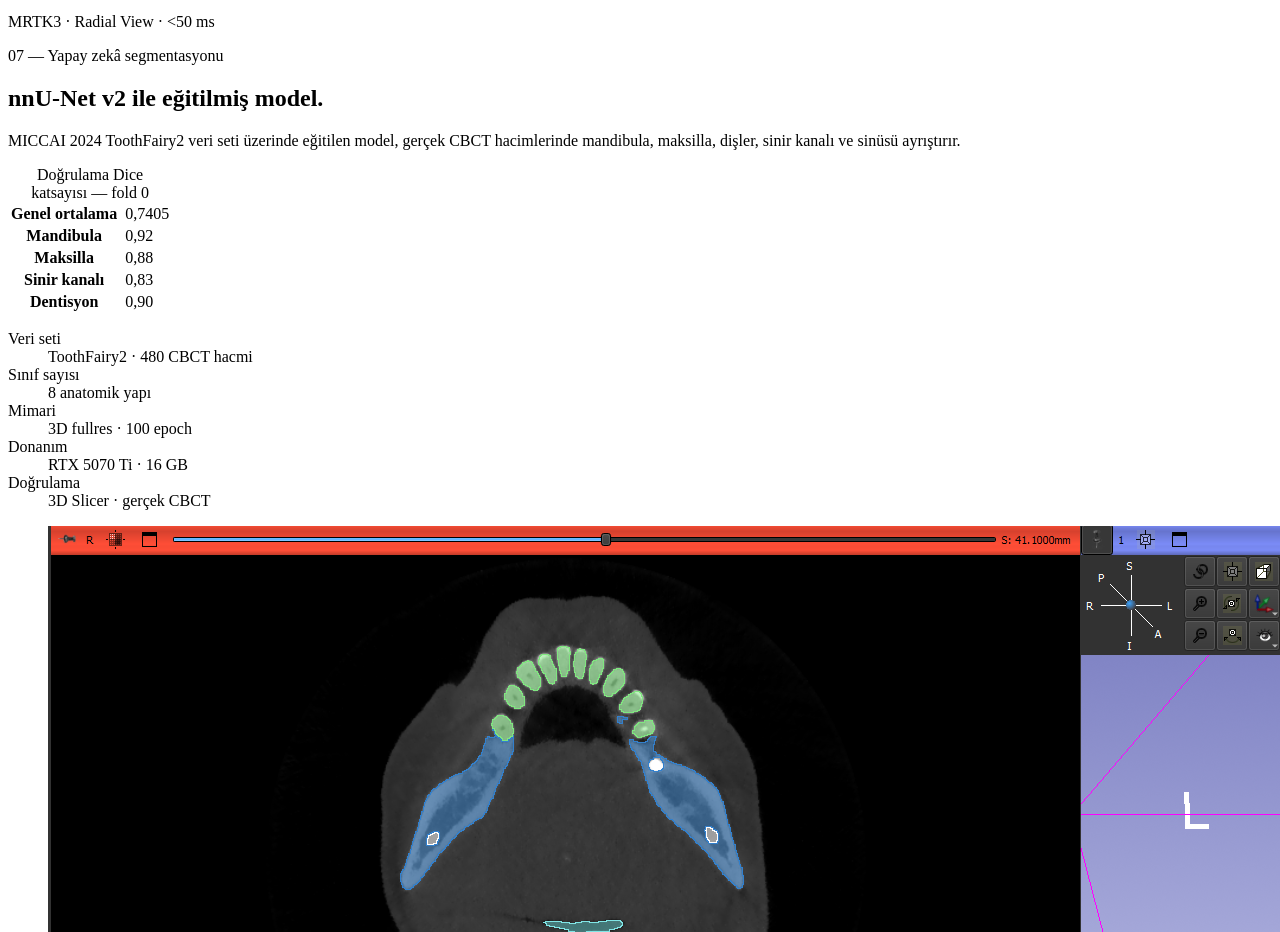
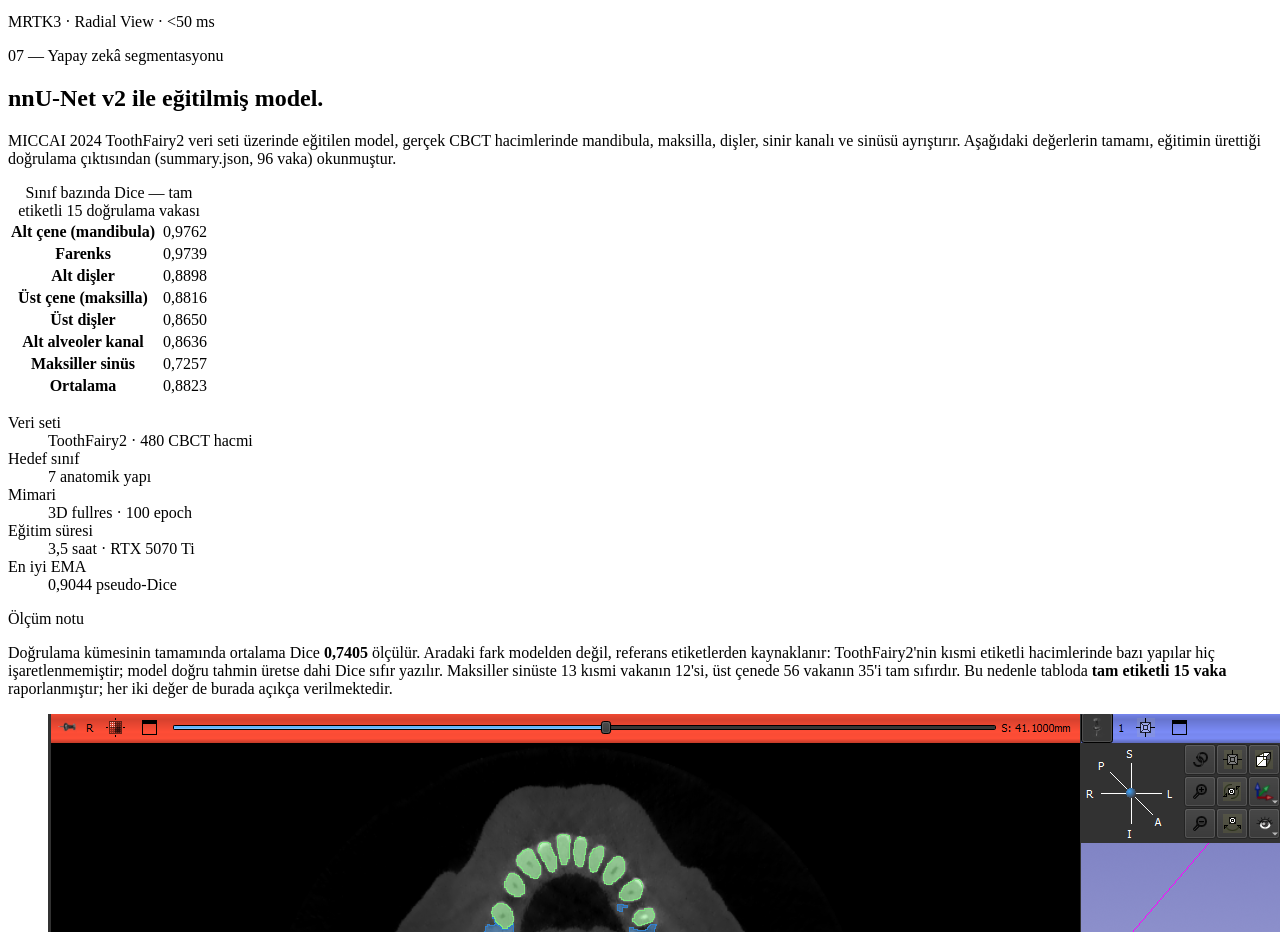
Before and after one commit to yousiframazanoglu/dental-navigation-3d, a website built with Vite: page index.html in a window 1280 px wide. Shown: the part 2961-3893 px from the top of the page. Built offline with nearby package versions, Linux system fonts and the light colour scheme; some packages are replaced by stand-ins of ours.

Commit message:
Segmentasyon sonuçlarını gerçek doğrulama çıktısıyla değiştir
Sitede ve sunumda sınıf bazında raporlanan Dice değerleri, raporun hedef
tablosundan alınmıştı ve ölçüm değildi. Tüm değerler artık eğitimin ürettiği
doğrulama çıktısından (summary.json, 96 vaka) okunuyor.

- Sınıf bazında gerçek değerler: mandibula 0,9762 · alveoler kanal 0,8636 ·
  maksiller sinüs 0,7257; tam etiketli 15 vakada ortalama 0,8823
- Kümenin tamamındaki 0,7405 değeri de açıkça raporlanıyor. Aradaki fark
  modelden değil referans etiketlerden kaynaklanıyor: ToothFairy2'nin kısmi
  etiketli hacimlerinde işaretlenmemiş yapılar için Dice sıfır yazılıyor
  (maksiller sinüste 13 vakanın 12'si). Bu, ölçüm notu olarak eklendi.
- "8 anatomik yapı" -> 7 hedef yapı (sekizinci sınıf arka plandır)
- Takvim Temmuz 2026 durumuna göre güncellendi

```diff
--- a/index.html
+++ b/index.html
@@ -215,28 +215,40 @@
         <header class="sec-head">
           <p class="eyebrow">07 — Yapay zekâ segmentasyonu</p>
           <h2 class="h2">nnU-Net v2 ile eğitilmiş model.</h2>
-          <p class="lead">MICCAI 2024 ToothFairy2 veri seti üzerinde eğitilen model, gerçek CBCT hacimlerinde mandibula, maksilla, dişler, sinir kanalı ve sinüsü ayrıştırır.</p>
+          <p class="lead">MICCAI 2024 ToothFairy2 veri seti üzerinde eğitilen model, gerçek CBCT hacimlerinde mandibula, maksilla, dişler, sinir kanalı ve sinüsü ayrıştırır. Aşağıdaki değerlerin tamamı, eğitimin ürettiği doğrulama çıktısından (<span class="mono">summary.json</span>, 96 vaka) okunmuştur.</p>
         </header>
         <div class="ai-grid">
           <div class="table-scroll">
           <table class="table">
-            <caption>Doğrulama Dice katsayısı — fold 0</caption>
+            <caption>Sınıf bazında Dice — tam etiketli 15 doğrulama vakası</caption>
             <tbody>
-              <tr><th>Genel ortalama</th><td class="bar-c"><span class="bar" style="--v:74"></span></td><td class="num">0,7405</td></tr>
-              <tr><th>Mandibula</th><td class="bar-c"><span class="bar" style="--v:92"></span></td><td class="num">0,92</td></tr>
-              <tr><th>Maksilla</th><td class="bar-c"><span class="bar" style="--v:88"></span></td><td class="num">0,88</td></tr>
-              <tr><th>Sinir kanalı</th><td class="bar-c"><span class="bar" style="--v:83"></span></td><td class="num">0,83</td></tr>
-              <tr><th>Dentisyon</th><td class="bar-c"><span class="bar" style="--v:90"></span></td><td class="num">0,90</td></tr>
+              <tr><th>Alt çene (mandibula)</th><td class="bar-c"><span class="bar" style="--v:97.6"></span></td><td class="num">0,9762</td></tr>
+              <tr><th>Farenks</th><td class="bar-c"><span class="bar" style="--v:97.4"></span></td><td class="num">0,9739</td></tr>
+              <tr><th>Alt dişler</th><td class="bar-c"><span class="bar" style="--v:89"></span></td><td class="num">0,8898</td></tr>
+              <tr><th>Üst çene (maksilla)</th><td class="bar-c"><span class="bar" style="--v:88.2"></span></td><td class="num">0,8816</td></tr>
+              <tr><th>Üst dişler</th><td class="bar-c"><span class="bar" style="--v:86.5"></span></td><td class="num">0,8650</td></tr>
+              <tr><th>Alt alveoler kanal</th><td class="bar-c"><span class="bar danger" style="--v:86.4"></span></td><td class="num">0,8636</td></tr>
+              <tr><th>Maksiller sinüs</th><td class="bar-c"><span class="bar" style="--v:72.6"></span></td><td class="num">0,7257</td></tr>
+              <tr><th><b>Ortalama</b></th><td class="bar-c"></td><td class="num strong">0,8823</td></tr>
             </tbody>
           </table>
           </div>
           <dl class="specs">
             <div><dt>Veri seti</dt><dd>ToothFairy2 · 480 CBCT hacmi</dd></div>
-            <div><dt>Sınıf sayısı</dt><dd>8 anatomik yapı</dd></div>
+            <div><dt>Hedef sınıf</dt><dd>7 anatomik yapı</dd></div>
             <div><dt>Mimari</dt><dd>3D fullres · 100 epoch</dd></div>
-            <div><dt>Donanım</dt><dd>RTX 5070 Ti · 16 GB</dd></div>
-            <div><dt>Doğrulama</dt><dd>3D Slicer · gerçek CBCT</dd></div>
+            <div><dt>Eğitim süresi</dt><dd>3,5 saat · RTX 5070 Ti</dd></div>
+            <div><dt>En iyi EMA</dt><dd>0,9044 pseudo-Dice</dd></div>
           </dl>
+        </div>
+
+        <div class="finding">
+          <p class="eyebrow danger">Ölçüm notu</p>
+          <p>Doğrulama kümesinin tamamında ortalama Dice <b>0,7405</b> ölçülür. Aradaki fark modelden değil,
+          referans etiketlerden kaynaklanır: ToothFairy2'nin kısmi etiketli hacimlerinde bazı yapılar
+          hiç işaretlenmemiştir; model doğru tahmin üretse dahi Dice sıfır yazılır. Maksiller sinüste
+          13 kısmi vakanın 12'si, üst çenede 56 vakanın 35'i tam sıfırdır. Bu nedenle tabloda
+          <b>tam etiketli 15 vaka</b> raporlanmıştır; her iki değer de burada açıkça verilmektedir.</p>
         </div>
         <figure class="shot wide shot-top">
           <img src="/img/slicer.png" alt="3D Slicer üzerinde nnU-Net segmentasyon çıktısı" loading="lazy" />
--- a/src/style.css
+++ b/src/style.css
@@ -214,6 +214,17 @@ body[data-theme="light"] .nav-brand img{filter:invert(1) contrast(1.4)}
 .bar{display:block;height:2px;background:var(--line);position:relative}
 .bar::after{content:"";position:absolute;left:0;top:0;height:100%;width:0;background:var(--fg);transition:width 1s cubic-bezier(.22,.7,.25,1)}
 .bar.run::after{width:calc(var(--v)*1%)}
+.bar.danger::after{background:var(--danger)}
+.mono{font-family:'JetBrains Mono',monospace;font-size:.92em}
+
+/* measurement caveat — stated plainly rather than buried */
+.finding{
+  margin-top:clamp(30px,4vw,52px);border-left:2px solid var(--danger);
+  padding:4px 0 4px clamp(18px,2vw,28px);max-width:92ch;
+}
+.finding .eyebrow{margin-bottom:12px}
+.finding p{font-size:14.5px;line-height:1.65;color:var(--mut)}
+.finding p b{color:var(--fg);font-weight:500}
 .swatch{display:inline-block;width:7px;height:7px;border-radius:50%;background:var(--mut);margin-right:10px;vertical-align:middle}
 .swatch.danger{background:var(--danger)}
 .swatch.info{background:var(--info)}
```
Also changed, not shown: sunum.html (+11 -11 lines).
